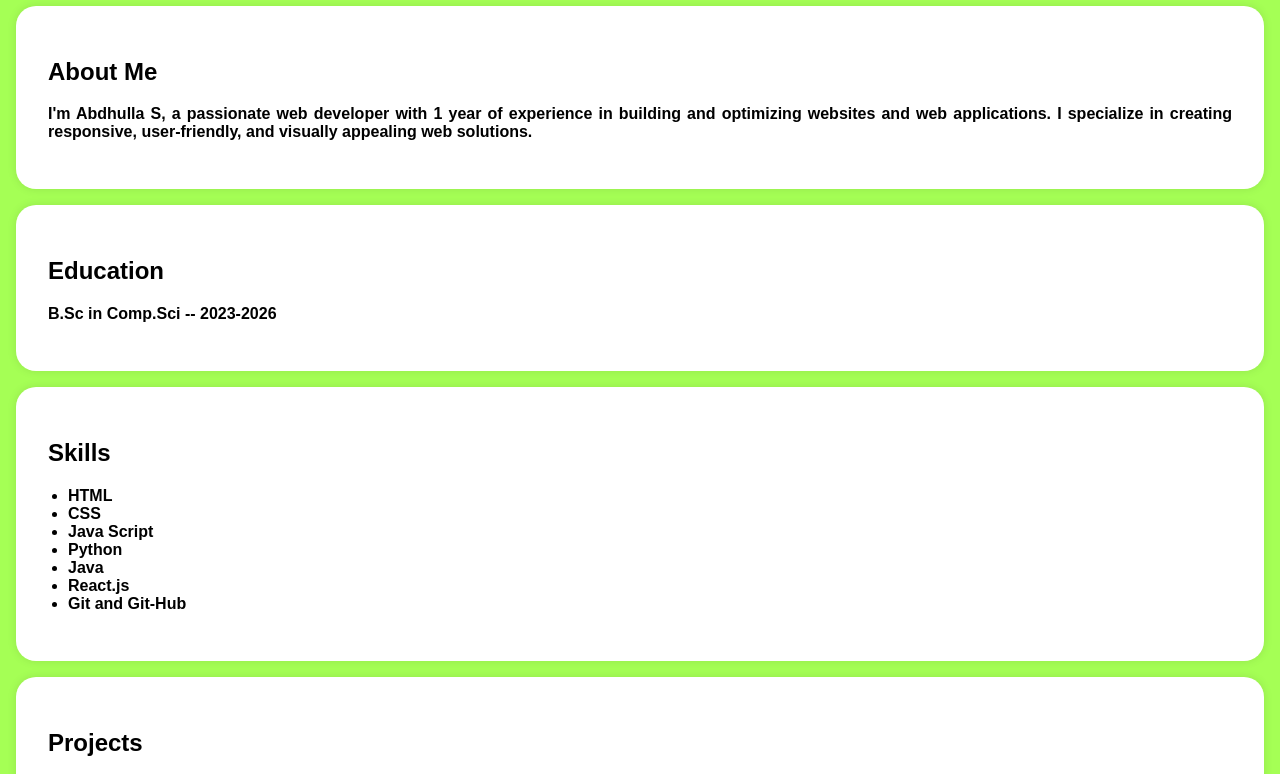
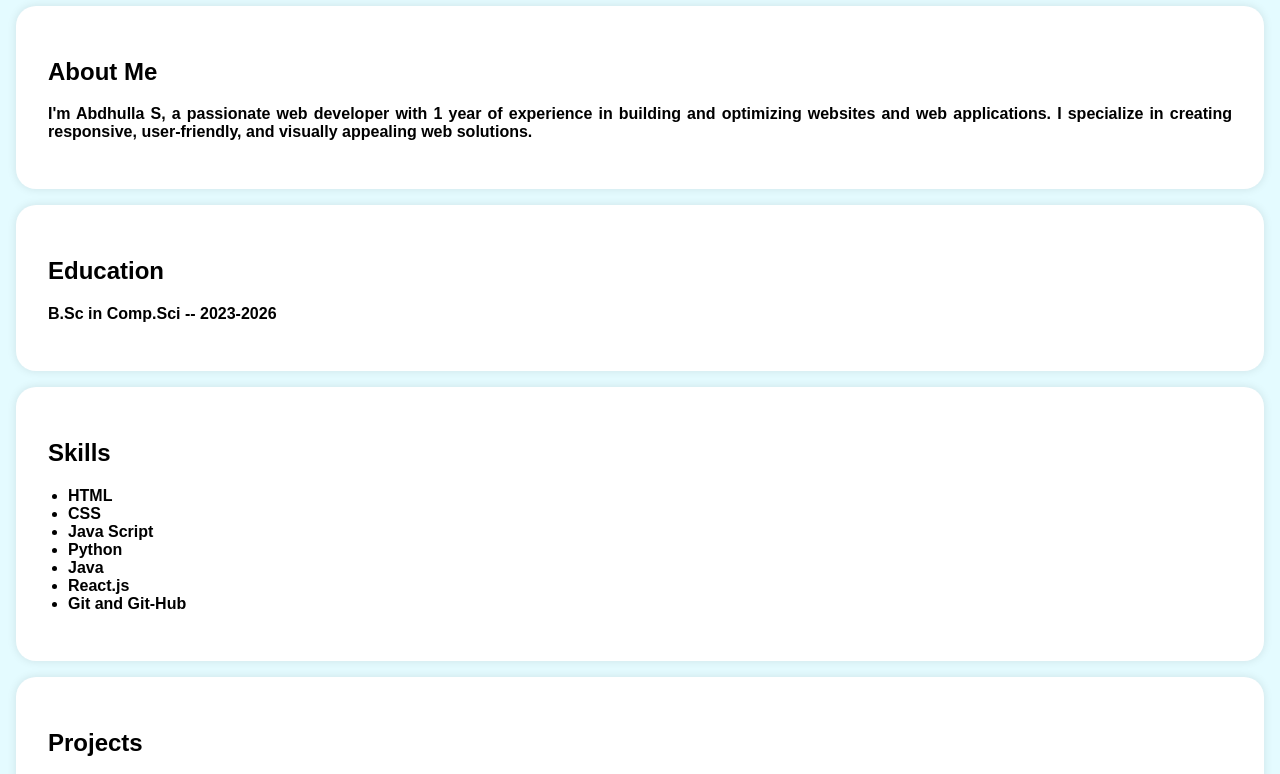
Before and after one commit to Abdhulla731/Portfolio, a plain HTML site: page index.html in a window 1280 px wide. Shown: the part 241-1015 px from the top of the page. Drawn offline with Linux system fonts and the light colour scheme.

Commit message:
Update index.html

```diff
--- a/index.html
+++ b/index.html
@@ -7,7 +7,7 @@
             font-family: Arial, sans-serif;
             margin: 0;
             padding: 0;
-            background-color:#a5ff55;
+            background-color: #aaf4ff50;
         }
 
         header {
```
